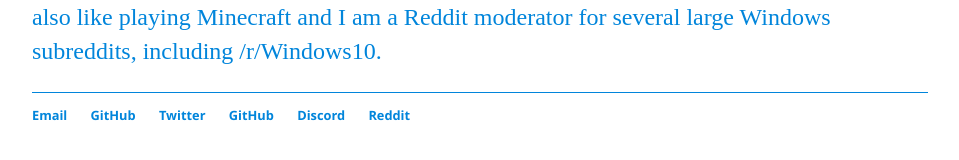
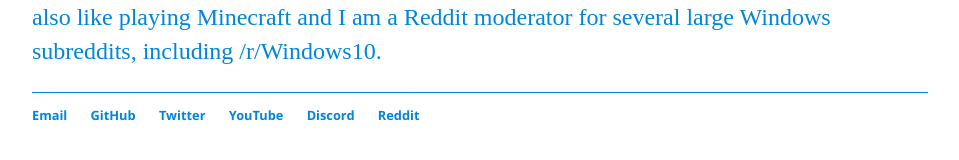
Before and after one commit to BlueCreeper512/website, a Jekyll site: the page built from about/index.html, in a window 1280 px wide. Shown: the part 244-404 px from the top of the page, without its empty margins (160-1119 px from the left). Built offline with Jekyll 4.4.1, drawn with Linux system fonts in a browser that asks for light colours.

Commit message:
Fixed YouTube

```diff
--- a/_layouts/default.html
+++ b/_layouts/default.html
@@ -24,7 +24,7 @@
 	        		<li><a href="mailto:bluecreeper512@gmail.com">Email</a></li>
         		  <li><a href="https://github.com/bluecreeper512">GitHub</a></li>
             	<li><a href="https://twitter.com/bluecreeper512">Twitter</a></li>
-            	<li><a href="https://www.youtube.com/channel/UCyO954fXvzQpByKNWYoigZQ">GitHub</a></li>
+            	<li><a href="https://www.youtube.com/channel/UCyO954fXvzQpByKNWYoigZQ">YouTube</a></li>
            		<li><a href="https://discordhub.com/profile/641262179085189122">Discord</a></li>
             	<li><a href="https://reddit.com/u/minecraftandother">Reddit</a></li>
 				</ul>
```
